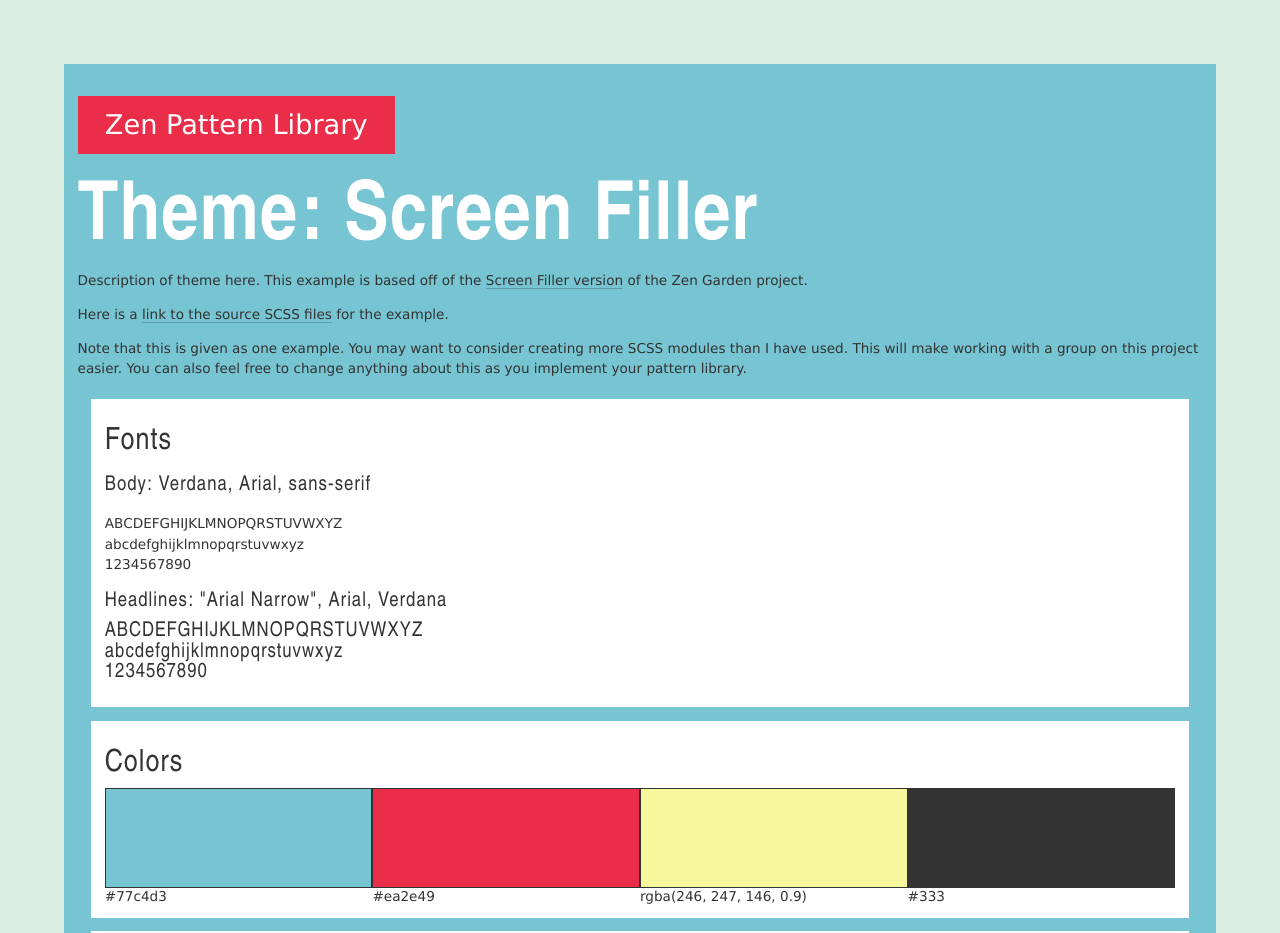
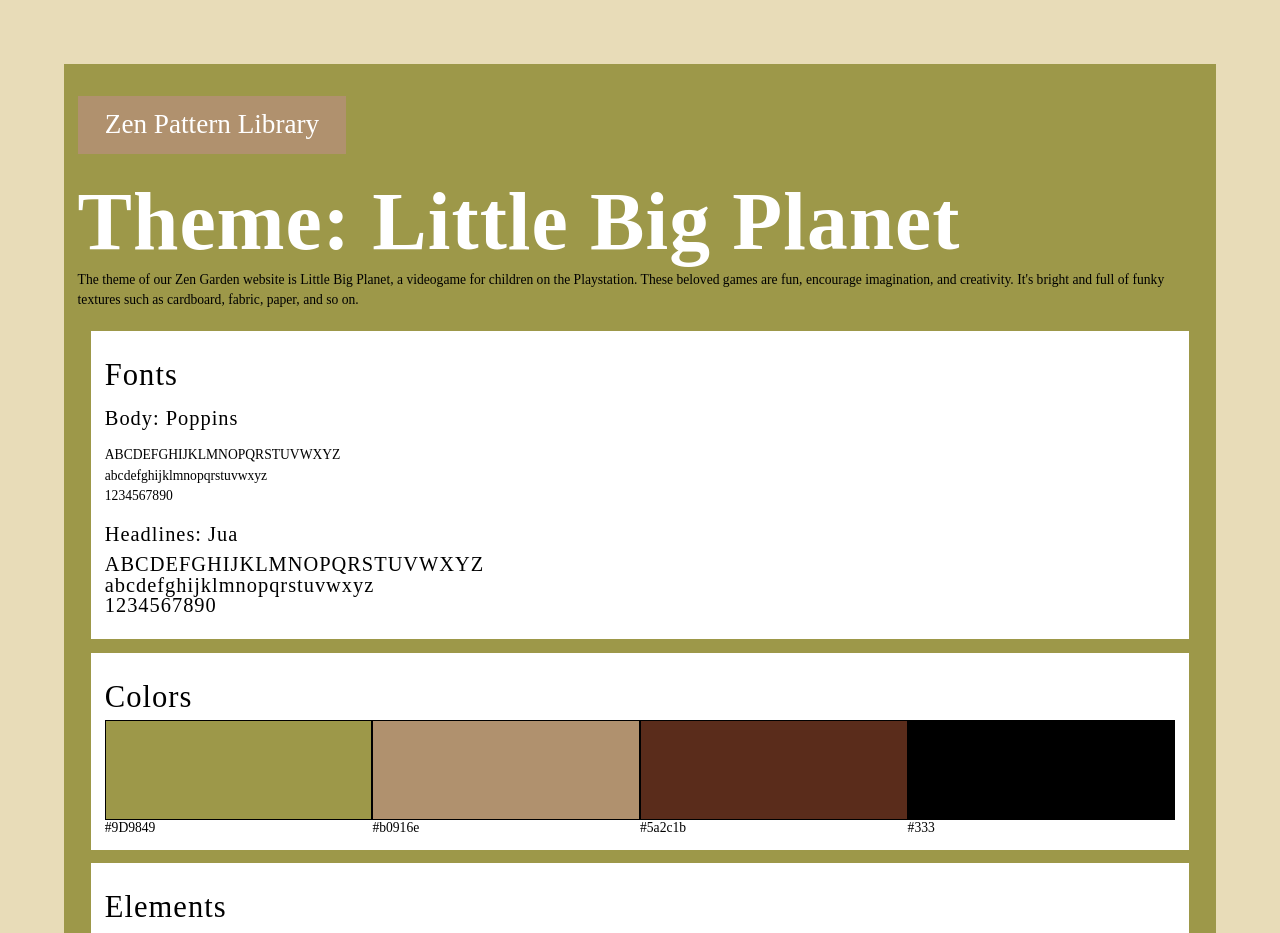
Before and after one commit to jxxb/jek, a plain HTML site: page pattern.html in a window 1280 px wide. Shown: the top 933 px of the page. Drawn offline with Linux system fonts and the light colour scheme.

Commit message:
CSS planning

```diff
--- a/_atoms.scss
+++ b/_atoms.scss
@@ -1,7 +1,8 @@
 @use 'variables' as *;
+$LBP-body: "font-family: 'Poppins', sans-serif";
 
 // mixins to take care of repeated patterns.
-@mixin set-font($size: 1em, $line-height: normal, $font: $fonts-body) {
+@mixin set-font($size: 1em, $line-height: normal, $font: $LBP-body) {
   font-family: $font;
   font-size: $size;
   line-height: $line-height;
--- a/_variables.scss
+++ b/_variables.scss
@@ -1,9 +1,9 @@
-$fonts-headline: "arial narrow", Arial, Verdana, sans-serif;
-$fonts-body: verdana, arial, sans-serif;
-$background-color: #daede2;
-$primary: #77c4d3;
-$accent1: #ea2e49;
-$accent2: rgba(246, 247, 146, 0.9);
-$grey-sidebar: rgba(51, 55, 69, 0.9);
-$text-dark: #333;
+$fonts-headline: "font-family: 'Jua', sans-serif";
+$fonts-body: "font-family: 'Poppins', sans-serif";
+$background-color: #e8dcb8;
+$primary: #9D9849;
+$accent1: #b0916e;
+$accent2: #5a2c1b;
+$grey-sidebar: #CD945A;
+$text-dark: black;
 $text-light: #fff;
--- a/pattern.html
+++ b/pattern.html
@@ -13,34 +13,22 @@
       </h1>
     </header>
     <main>
-      <h2>Theme: Screen Filler</h2>
+      <h2>Theme: Little Big Planet</h2>
       <p>
-        Description of theme here. This example is based off of the
-        <a href="http://csszengarden.com/217/" rel="noreferrer" target="_blank"
-          >Screen Filler version</a
-        >
-        of the Zen Garden project.
-      </p>
-      <p>
-        Here is a
-        <a href="../zen-style.zip">link to the source SCSS files</a> for the
-        example.
-      </p>
-      <p>
-        Note that this is given as one example. You may want to consider
-        creating more SCSS modules than I have used. This will make working with
-        a group on this project easier. You can also feel free to change
-        anything about this as you implement your pattern library.
+        The theme of our Zen Garden website is Little Big Planet, a videogame for children on the Playstation. These
+        beloved games are fun, encourage imagination, and creativity. It's bright and full of funky textures such as
+        cardboard, fabric, paper, and so on.
+
       </p>
       <section>
         <h3>Fonts</h3>
-        <h4>Body: Verdana, Arial, sans-serif</h4>
+        <h4>Body: Poppins</h4>
         <p>
           ABCDEFGHIJKLMNOPQRSTUVWXYZ<br />
           abcdefghijklmnopqrstuvwxyz<br />
           1234567890
         </p>
-        <h4>Headlines: "Arial Narrow", Arial, Verdana</h4>
+        <h4>Headlines: Jua </h4>
         <h4>
           ABCDEFGHIJKLMNOPQRSTUVWXYZ<br />
           abcdefghijklmnopqrstuvwxyz<br />
@@ -52,15 +40,15 @@
         <h3>Colors</h3>
         <figure>
           <div class="swatch primary"></div>
-          <figcaption>#77c4d3</figcaption>
+          <figcaption>#9D9849</figcaption>
         </figure>
         <figure>
           <div class="swatch accent1"></div>
-          <figcaption>#ea2e49</figcaption>
+          <figcaption>#b0916e</figcaption>
         </figure>
         <figure>
           <div class="swatch accent2"></div>
-          <figcaption>rgba(246, 247, 146, 0.9)</figcaption>
+          <figcaption>#5a2c1b</figcaption>
         </figure>
         <figure>
           <div class="swatch text-dark"></div>
@@ -108,7 +96,6 @@
         </div>
         <div class="element">
           <h4>P Uppercase on colored background</h4>
-          <img src="text-box-1.png" alt="Text box">
           <p class="uppercase-light primary">
             Lorem ipsum dolor sit amet, consectetur adipiscing elit, sed do
             eiusmod tempor incididunt ut labore et dolore magna aliqua. Ut enim
--- a/style-pattern.scss
+++ b/style-pattern.scss
@@ -12,7 +12,7 @@
 }
 
 body {
-  font-family: $fonts-body;
+  font-family:$fonts-body;
   font-size: 85%;
   color: $text-dark;
   background-color: $primary;
```
Also changed, not shown: style-pattern.css, style.css, 2 other files.
